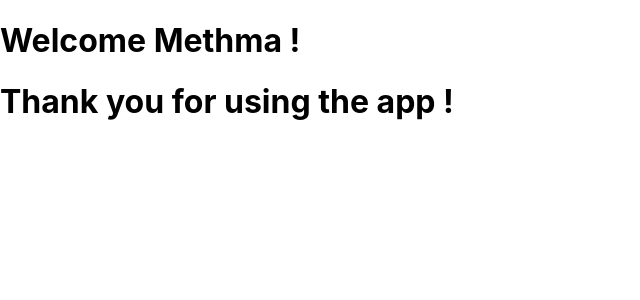
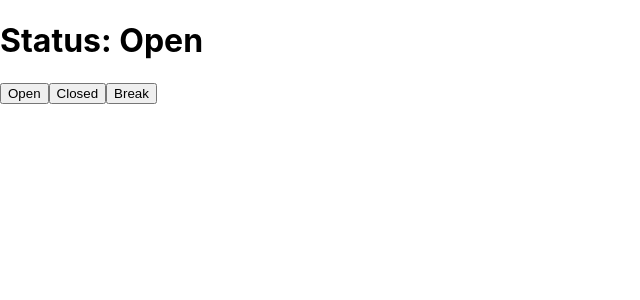
Before and after one commit to MethmaPeiris99/ReactJS-SelfLearn, a React (Create React App) app in the folder learning-reactjs-course/: page / in a window 1280 px wide. Shown: the top 300 px of the page, without its empty margins (0-640 px from the left). Built offline with nearby package versions, Linux system fonts and the light colour scheme.

Commit message:
Example for using useState hook

```diff
--- a/learning-reactjs-course/src/index.js
+++ b/learning-reactjs-course/src/index.js
@@ -1,39 +1,30 @@
-import React from 'react';
+import React, {useState} from 'react';
 import ReactDOM from 'react-dom';
 import './index.css';
-
 import reportWebVitals from './reportWebVitals';
 
-function LoggedInMessage({name}){
+function App(){
+    const [status, setStatus] = useState("Open");
+
     return(
         <div>
-            <h1>Welcome {name} !</h1>
+            <h1>Status: {status}</h1>
+            <button
+                onClick={() => setStatus("Open")}>
+                Open
+            </button>
+            <button
+                onClick={() => setStatus("Closed")}>
+                Closed
+            </button>
+            <button
+                onClick={() => setStatus("Back in 5 minutes")}>
+                Break
+            </button>
         </div>
     );
 }
 
-function SignOut(){
-    return(
-        <div>
-            <h1>Thank you for using the app !</h1>
-        </div>
-    )
-}
-
-function App(){
-    return(
-        <>
-            <LoggedInMessage name="Methma"/>
-            <SignOut/>
-        </>
-    );
-}
-
-const[,,three] = ["Java","Python","HTML"];
-
-// console.log(one);
-// console.log(two);
-console.log(three);
 
 ReactDOM.render(
     <div>
```
